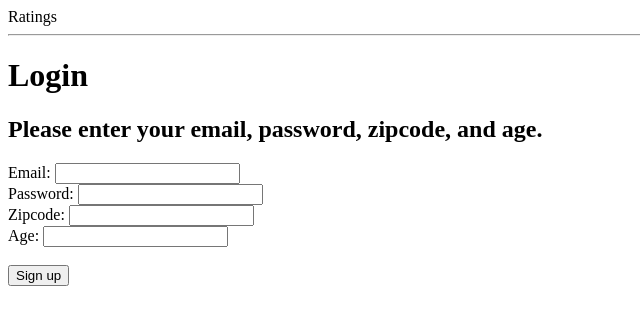
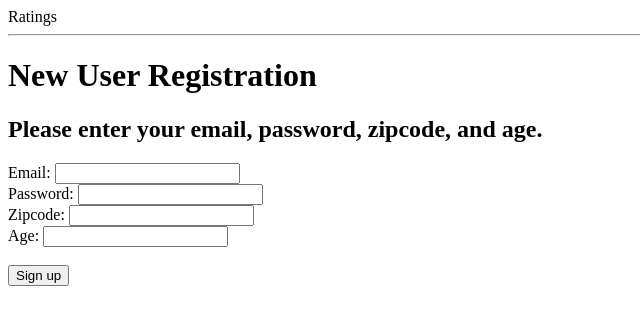
Before and after one commit to cristinamclarkin/ratings, a Flask app: page /register in a window 1280 px wide. Shown: the top 325 px of the page, without its empty margins (0-640 px from the left). Run offline with Flask 2, Linux system fonts and the light colour scheme.

Commit message:
end of day 3.

```diff
--- a/server.py
+++ b/server.py
@@ -26,55 +26,62 @@ def index():
     return render_template("homepage.html")
 
 @app.route("/users")
-def user_list():
+def show_user_list():
     """Show list of users."""
 
     users = User.query.all()
     return render_template("user_list.html", users=users)
 
 @app.route('/users/<int:user_id>')
-def user_details(user_id):
+def show_user_details(user_id):
     """Show user details."""
 
     # create instance of user based on user_id from url
     display_user = User.query.get(user_id)
 
-    return render_template('user.html', display_user=display_user)
+    return render_template('user.html', user=display_user)
 
 
 @app.route("/register")
-def register_form():
+def show_registery():
     """Routes user to registration form"""
-
 
     return render_template("registration_form.html")
 
-@app.route("/register", methods=['GET', 'POST'])
-def handle_form_data():
 
-    password = request.form['password']
-    age = request.form['age']
-    email= request.form['email']
-    zipcode = request.form['zipcode']
+@app.route("/process_register", methods=['POST'])
+def process_registry():
+    password = request.form.get('password')
+    age = int(request.form.get('age'))
+    email= request.form.get('email')
+    zipcode = request.form.get('zipcode')
 
+    user = User.query.filter_by(email=email).first()
     # Check if the user_id is taken
-    if not is_user_in_db(user_id):
+    if user:
+        print "what the fick"
+        return redirect('/login', 200)
+
+    else:
         # Create a user
+        print "made it mo'fo'"
         new_user = User(password=password, age=age, email=email, zipcode=zipcode)
         db.session.add(new_user)
+        print "uh oh bout to erro'"
         db.session.commit()
 
-    create_user_session(email, password, )
+
+    # create_user_session(email, password)
     return redirect('/', 200)
 
 
 @app.route("/login")
-def user_login():
+def show_user_login():
 
-    return render_template("login_form.html")
+    return render_template("login.html")
 
-@app.route("/login", methods=['POST'])
-def user_login():
+@app.route("/process_login", methods=['POST'])
+def process_user_login():
     email=request.form['email']
     password=request.form['password']
     # If the username exists
@@ -98,7 +105,7 @@ def log_out_user():
 
 
 @app.route("/movies")
-def movie_list():
+def show_movie_list():
     """Show list of movies."""
 
     #sorts movies by title and returns a list of all titles in db.
@@ -131,7 +138,7 @@ def show_rating_form(movie_id):
         return redirect("/login")
 
 @app.route('/movies/<int:movie_id>/user-rating', methods=['POST'])
-def display_form(movie_id):
+def process_ratings_form(movie_id):
 
     # extract form info
     score = request.form.get('score')
@@ -156,14 +163,16 @@ def display_form(movie_id):
 
 # Utility functions
 def is_user_in_db(email):
-    if User.query.filter_by(User.email == email).all():
+    print "is_user_in_db - Checking user with email {}".format(email)
+    user = User.query.filter_by(email=email).first()
+    if user:
         return True
     return False
 
 def create_user_session(email, password):
     # password check
-    user_to_check = User.query.filter_by(User.email==email, User.password==password).one()
-    if not password == user_to_check.password:
+    user_to_check = User.query.filter_by(email=email, password=password).first()
+    if not user_to_check:
         flash("Incorrect password")
         return redirect("/login")
     # Create flask session
--- a/templates/homepage.html
+++ b/templates/homepage.html
@@ -1,7 +1,10 @@
 {% extends 'base.html' %}
 {% block content %}
 
+<p><a href="/login">Login</a></p>
+
 <h1>Ratings</h1>
+<p><a href="/ratings">View all ratings</a></p>
 
 <h2>Movies</h2>
 <p><a href="/movies">View all movies</a></p>
--- a/templates/registration_form.html
+++ b/templates/registration_form.html
@@ -1,10 +1,10 @@
 {% extends 'base.html' %}
 {% block content %}
 
-<h1>Login</h1>
+<h1>New User Registration</h1>
 
 <h2>Please enter your email, password, zipcode, and age.</h2>
-<form action="/new-user-signup" method="POST">
+<form action="/process_register" method="POST">
     <label>Email: <input type="text" name="email"></label>
     <br>
     <label>Password: <input type="password" name="password"></label>
```
Also changed, not shown: model.py (+6 -7 lines), templates/login.html (+5 -11 lines), templates/user.html (+8 -7 lines), templates/ratings.html (added).
